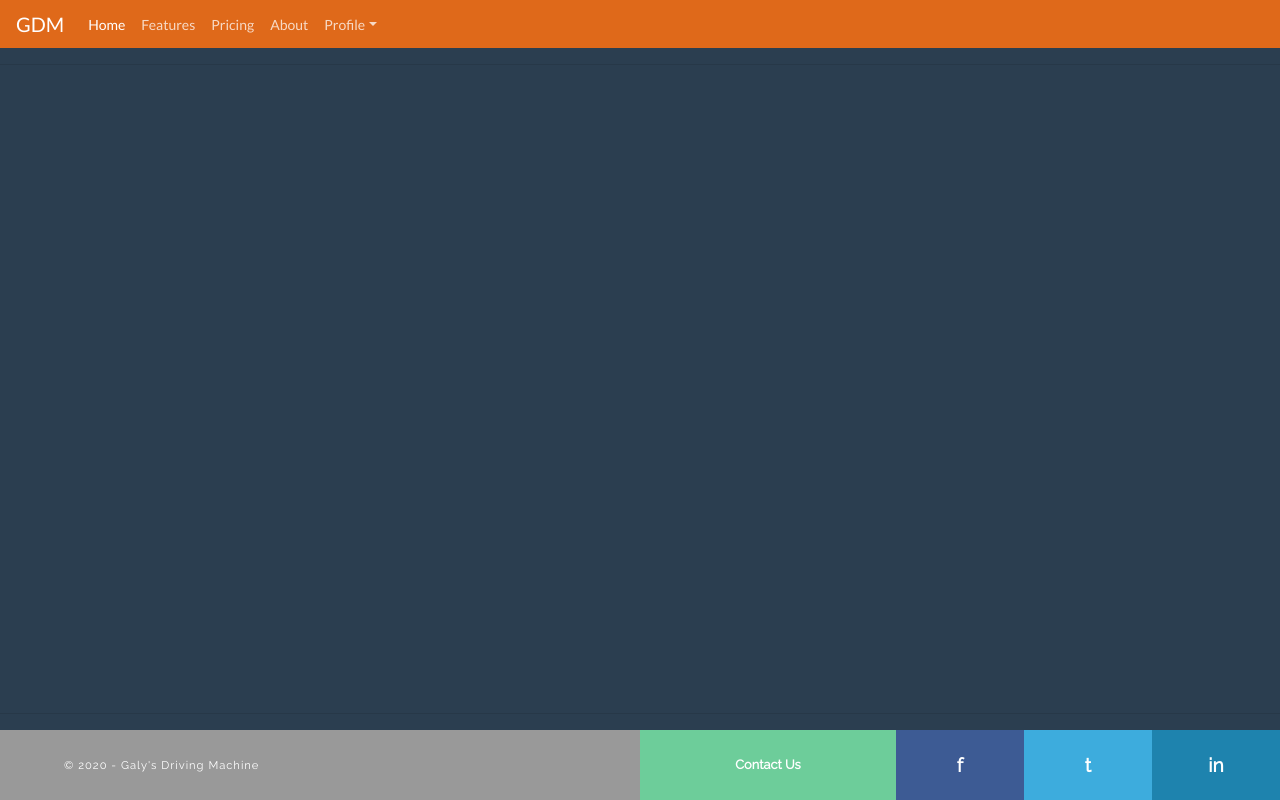
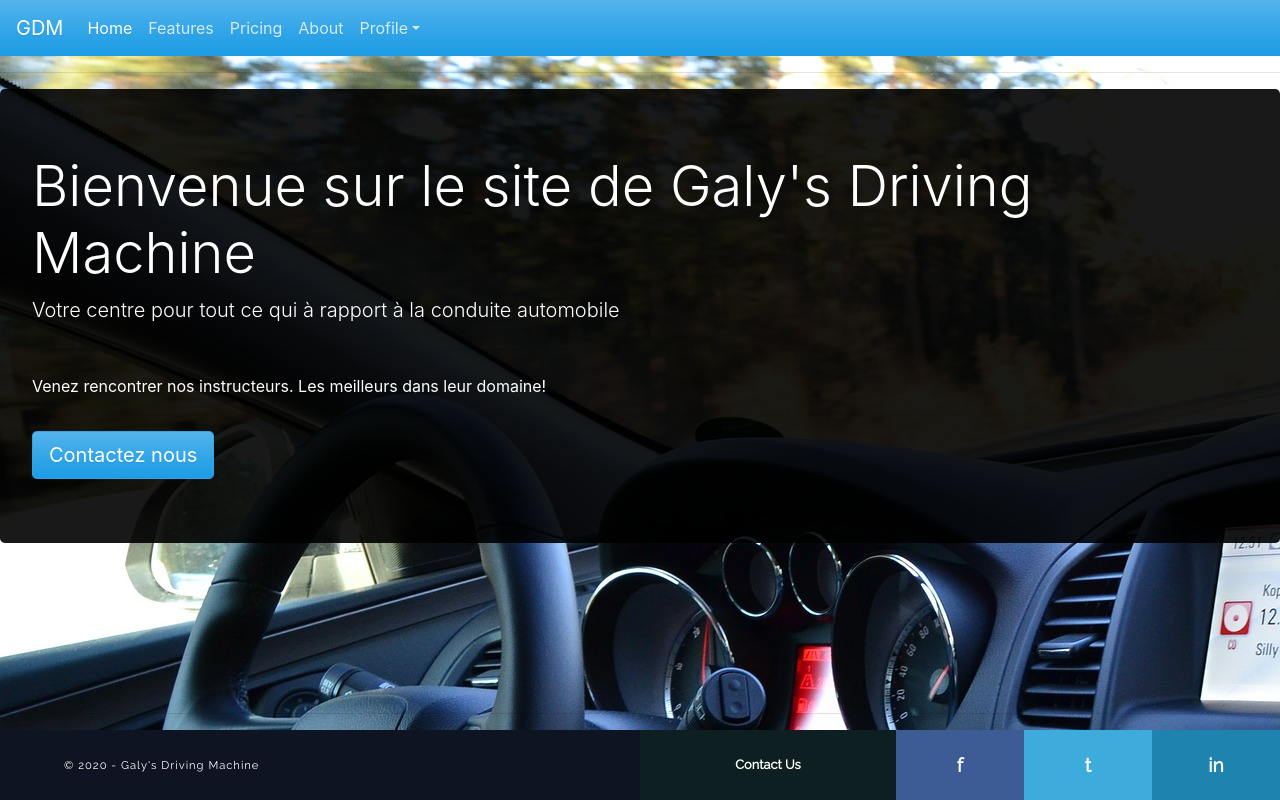
Before and after one commit to lepine-emilie/python_my_driving_school, a Django app: page //prices in a window 1280 px wide. Run offline with Django 3.2, Linux system fonts and the light colour scheme; some libraries are stand-ins or nearby versions.

Commit message:
added homepage and completed it // added prices page

```diff
--- /dev/null
+++ b/intranet/intranet/accounts/static/css/homepage.css
@@ -0,0 +1,10 @@
+body{
+    background-image: url('../img/auto-239581_1920.jpg');
+}
+.jumbotron{
+    background: rgba(0, 0, 0, 0.9);
+    color: white;
+}
+h1{
+    color: white;
+}
--- a/intranet/intranet/accounts/static/css/style.css
+++ b/intranet/intranet/accounts/static/css/style.css
@@ -22,7 +22,7 @@ footer {
 	width: 100%;
 	display: inline-block;
 	height: 70px;
-	background-color: #999;
+	background-color: #0e1421;
 	font-family: Raleway, sans-serif;
 	flex-shrink: 0;
 }
@@ -85,7 +85,7 @@ footer .social a:hover {
 	width: 20%;
 }
 .support {
-	background-color: #6dcd9a;
+	background-color: #0e1f21;
 	font-size: 0.8em;
 	width: 40%;
 }
--- a/intranet/intranet/accounts/templates/accounts/dashboard.html
+++ b/intranet/intranet/accounts/templates/accounts/dashboard.html
@@ -1,7 +1,16 @@
 {% extends 'accounts/main.html' %}
-
+{% block style %}
+<link rel="stylesheet" href="../../static/css/homepage.css">
+{% endblock %}
 {% block content %}
 
-
+<div class="jumbotron">
+    <h1 class="display-4">Bienvenue sur le site de Galy's Driving Machine</h1>
+    <p class="lead">Votre centre pour tout ce qui à rapport à la conduite automobile</p>
+    <hr class="my-4">
+    <p>Venez rencontrer nos instructeurs. Les meilleurs dans leur domaine!</p>
+    <hr>
+    <a class="btn btn-primary btn-lg" href="#" role="button">Contactez nous</a>
+</div>
 
 {% endblock content %}
--- a/intranet/intranet/accounts/templates/accounts/main.html
+++ b/intranet/intranet/accounts/templates/accounts/main.html
@@ -8,7 +8,7 @@
     <title>Galy's Driving Machine</title>
     <script src="https://code.jquery.com/jquery-3.5.1.slim.min.js" integrity="sha384-DfXdz2htPH0lsSSs5nCTpuj/zy4C+OGpamoFVy38MVBnE+IbbVYUew+OrCXaRkfj" crossorigin="anonymous"></script>
     <script src="https://cdn.jsdelivr.net/npm/bootstrap@4.5.3/dist/js/bootstrap.bundle.min.js" integrity="sha384-ho+j7jyWK8fNQe+A12Hb8AhRq26LrZ/JpcUGGOn+Y7RsweNrtN/tE3MoK7ZeZDyx" crossorigin="anonymous"></script>
-    <link rel="stylesheet" href="https://cdnjs.cloudflare.com/ajax/libs/bootswatch/4.5.3/superhero/bootstrap.min.css" integrity="sha512-tJAtzRPzKacKvYxMF7zn+nnr1d4nYuMiAC9/6Pqts2Y9k4sokd8kzL74IPW7xEeFT1APVjnExZtplMyY5fJvzA==" crossorigin="anonymous" />
+    <link rel="stylesheet" href="https://cdnjs.cloudflare.com/ajax/libs/bootswatch/4.5.3/cerulean/bootstrap.min.css" integrity="sha512-dQLT/B7byn2LjN/DN4zeBKpwGV6qbidV0XiMRWQOL7TGrV7FkZFldkGG+DGMU+CQnMTcRZlUI7GMWt1j6akNew==" crossorigin="anonymous" />
     <link rel="stylesheet" href="../static/css/style.css">
     {% block scripts %}
     {% endblock %}
--- /dev/null
+++ b/intranet/intranet/accounts/templates/accounts/prices.html
@@ -0,0 +1,5 @@
+{% extends 'accounts/main.html' %}
+{% block style %}
+<link rel="stylesheet" href="../../static/css/prices.css">
+{% endblock %}
+{% block content %}
```
Also changed, not shown: intranet/intranet/accounts/static/css/prices.css (added), intranet/intranet/accounts/static/img/auto-239581_1920.jpg (added).
